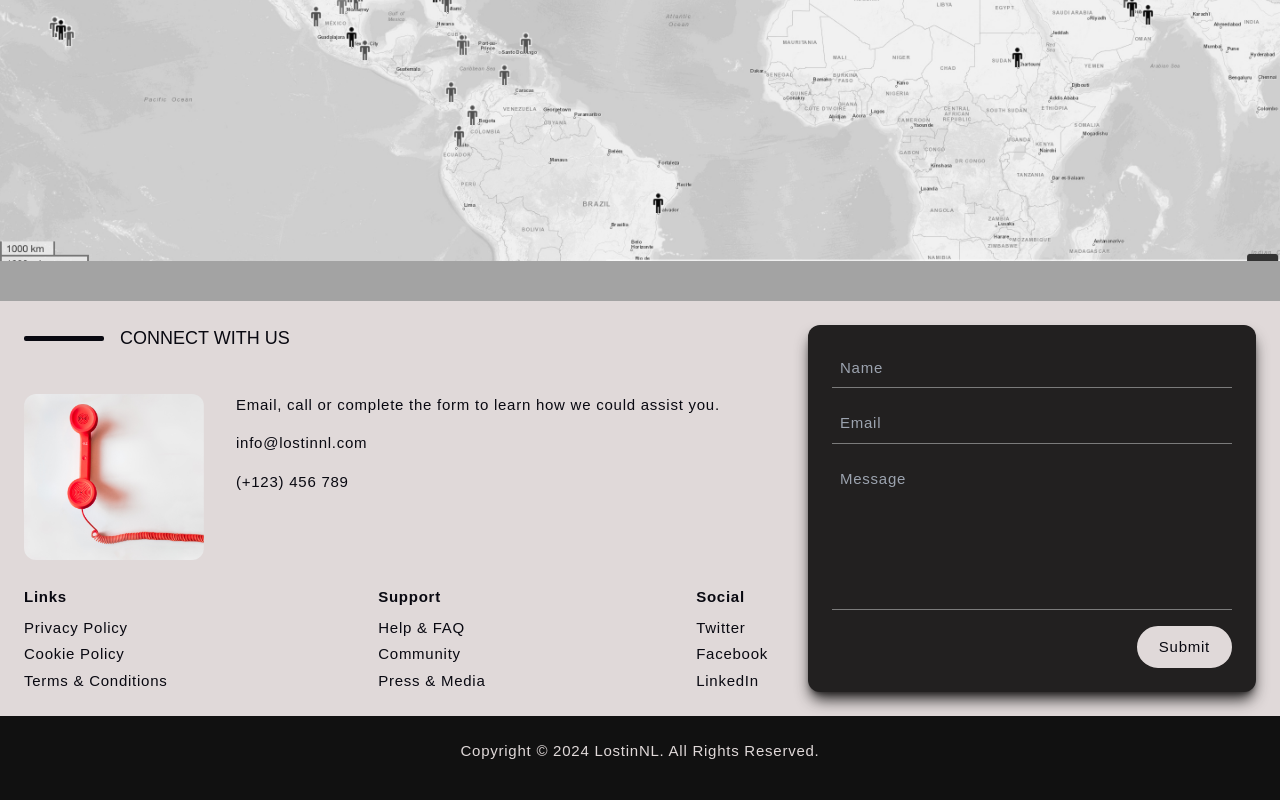
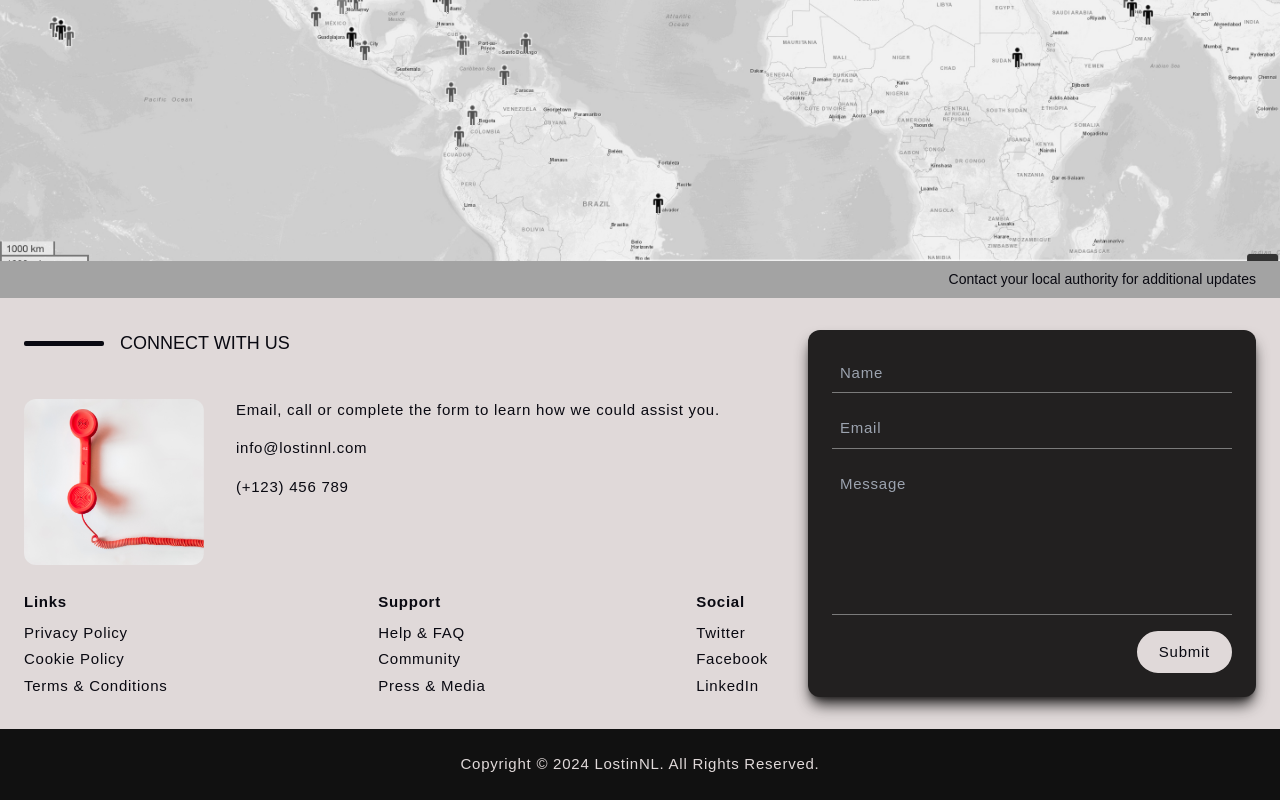
Before and after one commit to joujou144/missing-persons-homepage, a Next.js app: page / in a window 1280 px wide. Shown: the part 3524-4324 px from the top of the page. Built offline with nearby package versions, Linux system fonts and the light colour scheme; a web font is replaced by a local one.

Commit message:
adjust padding in contact and add map info text on why section

```diff
--- a/components/Contact.tsx
+++ b/components/Contact.tsx
@@ -8,7 +8,7 @@ const Contact = () => {
   return (
     <section className="xl-container bg-cream">
       <div className="max-container">
-        <div className="mx-6 py-6 flex flex-col min-[800px]:flex-row min-[800px]:justify-between gap-6">
+        <div className="mx-6 py-8 flex flex-col min-[800px]:flex-row min-[800px]:justify-between gap-6">
           <ContactInformation className="min-[800px]:w-[62%] flex flex-col justify-between gap-4 min-[800px]:pr-4" />
 
           <ContactForm className="min-[800px]:w-[450px] flex flex-col justify-between gap-4 p-6 shadow-lg shadow-gray-70" />
--- a/components/Why.tsx
+++ b/components/Why.tsx
@@ -2,6 +2,7 @@ import {
   CTA_INTRO,
   CTA_TEXT,
   MAP_DATE,
+  MAP_INFO,
   MAP_TEXT,
   persons,
   REASONS,
@@ -96,7 +97,11 @@ export const Map = () => {
         height={50}
         className="w-full image-grayscale"
       />
-      <div className="bg-gray-20 py-5 "></div>
+      <div className="bg-gray-20 content-font text-[14px] py-2 text-midnight">
+        <div className="max-container">
+          <p className="mx-6 text-right">{MAP_INFO}</p>
+        </div>
+      </div>
     </>
   );
 };
--- a/constant/index.ts
+++ b/constant/index.ts
@@ -65,6 +65,7 @@ export const MAP_TEXT = "Search. Hope. Find them alive.";
 
 // MAP DATE
 export const MAP_DATE = "Updated as of May 30, 2024";
+export const MAP_INFO = "Contact your local authority for additional updates";
 
 // MISSING PERSONS
 export type PersonProps = {
```
